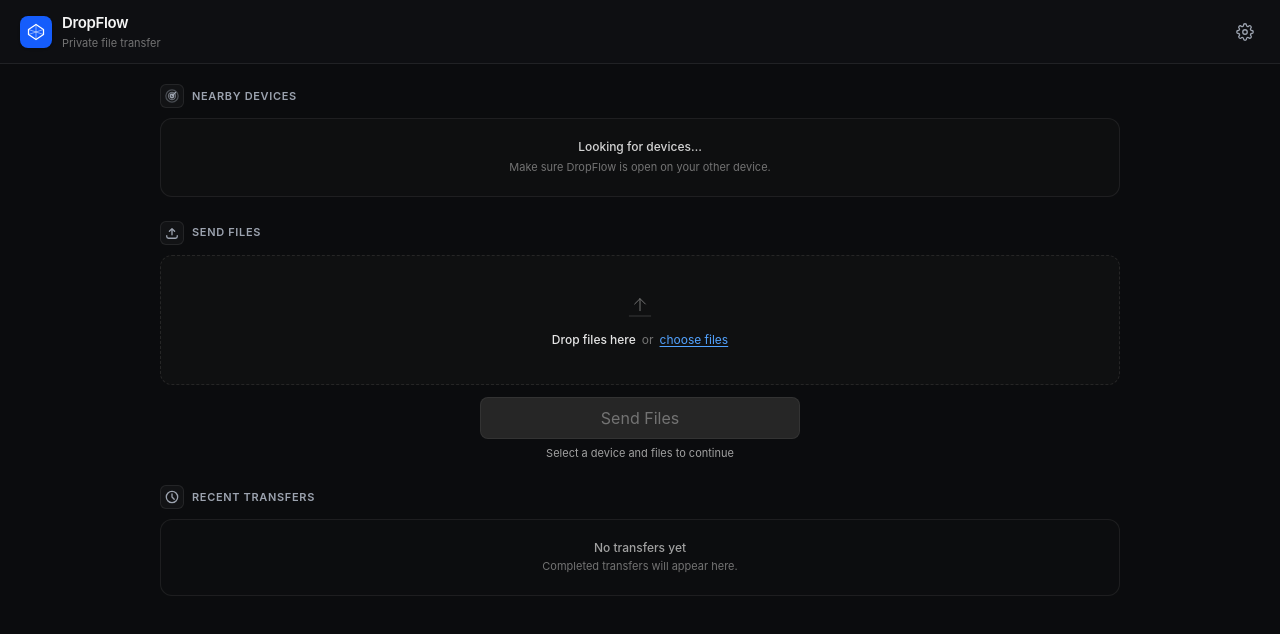
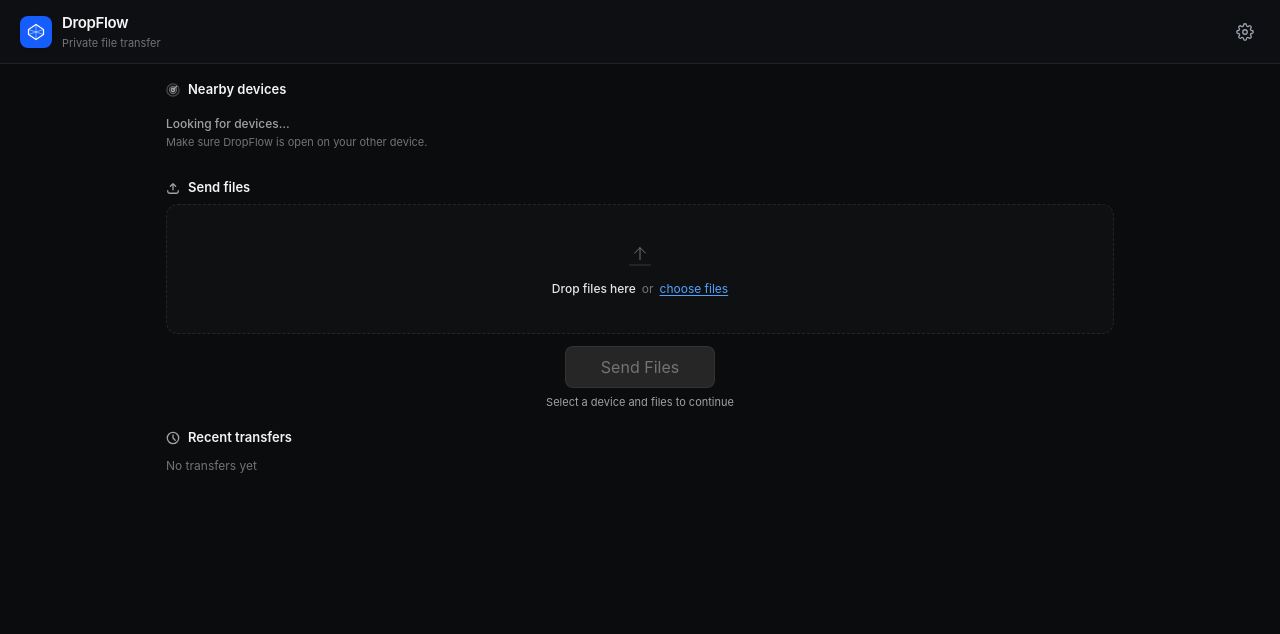
Before and after one commit to sanleesam/DropFlow, a React (Vite) app in the folder apps/desktop/: page / in a window 1280 px wide. Shown: the top 634 px of the page. Built offline with nearby package versions, Linux system fonts and the light colour scheme.

Commit message:
style(ui): reduce section spacing, simplify empty states, sentence-case headings, and narrow send button

```diff
--- a/apps/desktop/src/App.css
+++ b/apps/desktop/src/App.css
@@ -51,21 +51,20 @@ button:disabled { cursor: not-allowed; }
 }
 
 .df-main {
-  width: min(1000px, 100%);
+  width: min(980px, 100%);
   margin: 0 auto;
-  padding: 20px 20px 32px;
+  padding: 16px 16px 24px;
 }
 
-.df-section { display: flex; flex-direction: column; gap: 10px; }
-.df-section + .df-section { margin-top: 24px; }
-.df-section-heading { display: flex; align-items: center; justify-content: space-between; gap: 16px; }
-.df-section-title { display: flex; align-items: center; gap: 8px; }
+.df-section { display: flex; flex-direction: column; gap: 6px; }
+.df-section + .df-section { margin-top: 18px; }
+.df-section-heading { display: flex; align-items: center; justify-content: space-between; gap: 12px; }
+.df-section-title { display: flex; align-items: center; gap: 6px; }
 .df-section-icon {
   display: inline-flex; align-items: center; justify-content: center;
-  width: 24px; height: 24px; border: 1px solid var(--df-border);
-  border-radius: var(--df-radius-sm); color: var(--df-text-muted); background: rgba(255, 255, 255, 0.03);
+  color: var(--df-text-subtle);
 }
-.df-section-label { margin: 0; color: var(--df-text-muted); font-size: 11px; font-weight: 600; letter-spacing: .06em; text-transform: uppercase; }
+.df-section-label { margin: 0; color: var(--df-text); font-size: 13px; font-weight: 600; letter-spacing: normal; text-transform: none; }
 .df-section-hint { color: var(--df-text-subtle); font-size: 12px; }
 .df-panel {
   position: relative; overflow: hidden; display: flex; align-items: center; justify-content: center;
@@ -98,7 +97,7 @@ button:disabled { cursor: not-allowed; }
 .animate-modal-scale-in { animation: modal-scale-in .2s cubic-bezier(.16,1,.3,1) both; }
 
 @media (max-width: 640px) {
-  .df-main { padding: 16px 14px 28px; }
+  .df-main { padding: 14px 12px 24px; }
   .df-section-heading { align-items: flex-start; }
   .df-section-hint { display: none; }
 }
--- a/apps/desktop/src/components/FileDropZone.tsx
+++ b/apps/desktop/src/components/FileDropZone.tsx
@@ -297,7 +297,7 @@ const FileDropZone: React.FC<FileDropZoneProps> = ({ selectedDeviceId, onSend })
           onClick={handleSend}
           aria-disabled={!canSend}
           className={[
-            "w-full max-w-xs rounded-lg px-4 py-2 text-xs font-medium",
+            "w-[150px] rounded-lg px-4 py-2 text-xs font-medium",
             "transition-all duration-150 ease-out",
             "focus-visible:outline-none " + accent.ringFocus,
             canSend
--- a/apps/desktop/src/pages/Home.tsx
+++ b/apps/desktop/src/pages/Home.tsx
@@ -21,9 +21,9 @@ const Section: React.FC<SectionProps> = ({ id, title, icon, children }) => (
   <section id={id} aria-labelledby={`${id}-heading`} className="df-section">
     {/* Section header */}
     <div className="df-section-heading">
-      <div className="df-section-title">
+      <div className="flex items-center gap-2">
         {icon && (
-          <span className="df-section-icon">
+          <span className="text-neutral-400 flex items-center">
             {icon}
           </span>
         )}
@@ -220,9 +220,9 @@ const Home: React.FC = () => {
                 ))}
               </div>
             ) : (
-              <div className="flex w-full flex-col items-center justify-center rounded-xl border border-white/[0.07] bg-neutral-900/30 px-4 py-5 text-center select-none">
-                <p className="text-xs font-medium text-neutral-300">Looking for devices…</p>
-                <p className="mt-1 text-[11px] text-neutral-500">
+              <div className="py-2.5 text-left select-none">
+                <p className="text-xs font-medium text-neutral-400">Looking for devices…</p>
+                <p className="mt-0.5 text-[11px] text-neutral-500">
                   Make sure DropFlow is open on your other device.
                 </p>
               </div>
@@ -258,9 +258,9 @@ const Home: React.FC = () => {
           {recentTransfers.length > 0 ? (
             <div className="w-full flex flex-col divide-y divide-white/[0.06] rounded-xl border border-white/[0.07] bg-neutral-900/40 overflow-hidden">
               {recentTransfers.map((tx) => (
-                <div key={tx.id} className="flex items-center justify-between px-3.5 py-2.5 hover:bg-white/[0.02] transition-colors duration-150">
-                  <div className="flex items-center gap-3 min-w-0">
-                    <span className={`flex-shrink-0 flex items-center justify-center w-7 h-7 rounded-md bg-neutral-800 border border-white/[0.06] ${
+                <div key={tx.id} className="flex items-center justify-between px-3 py-2 hover:bg-white/[0.02] transition-colors duration-150">
+                  <div className="flex items-center gap-2.5 min-w-0">
+                    <span className={`flex-shrink-0 flex items-center justify-center w-6 h-6 rounded-md bg-neutral-800 border border-white/[0.06] ${
                       tx.status === "completed" ? "text-emerald-400" : "text-red-400"
                     }`}>
                       <svg viewBox="0 0 24 24" className="w-3.5 h-3.5" fill="none" stroke="currentColor" strokeWidth="1.8" strokeLinecap="round" strokeLinejoin="round">
@@ -293,9 +293,8 @@ const Home: React.FC = () => {
               ))}
             </div>
           ) : (
-            <div className="flex w-full flex-col items-center justify-center rounded-xl border border-white/[0.07] bg-neutral-900/20 py-5 text-center select-none">
-              <p className="text-xs font-medium text-neutral-400">No transfers yet</p>
-              <p className="mt-0.5 text-[11px] text-neutral-500">Completed transfers will appear here.</p>
+            <div className="py-1 select-none">
+              <p className="text-xs text-neutral-500">No transfers yet</p>
             </div>
           )}
         </Section>
```
